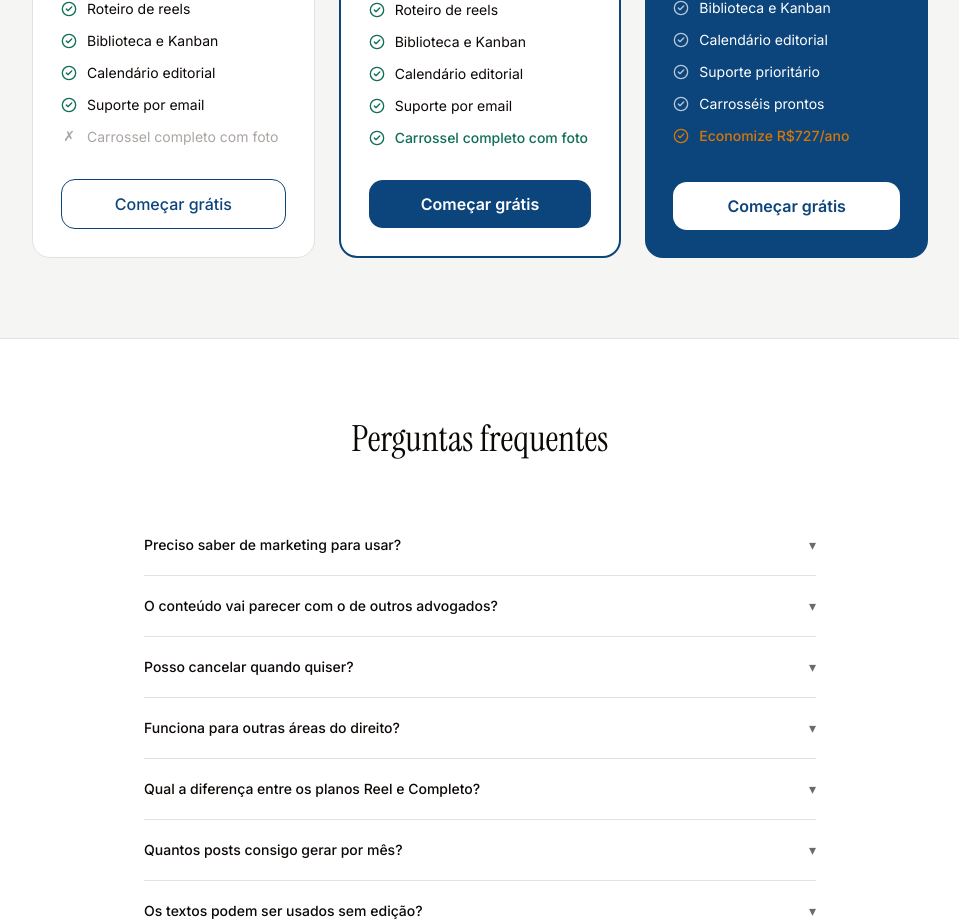
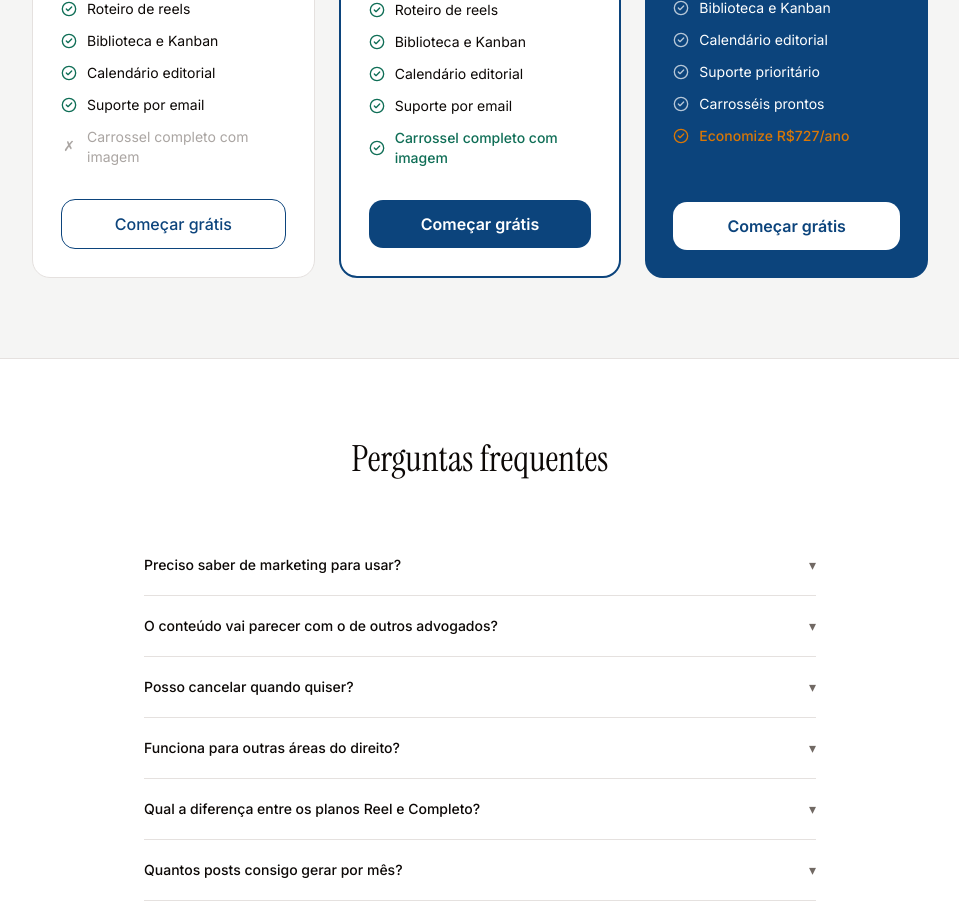
Before and after one commit to jerrysuelenignoato/JIADVOCA, a Next.js app: page / in a window 1280 px wide. Shown: the part 2900-3823 px from the top of the page, without its empty margins (160-1119 px from the left). Built offline with nearby package versions, Linux system fonts and the light colour scheme; no server answers.

Commit message:
fix: rename 'foto' to 'imagem' across all plan descriptions

```diff
--- a/app/(app)/gerar/page.tsx
+++ b/app/(app)/gerar/page.tsx
@@ -118,7 +118,7 @@ export default function GerarPage() {
                 >
                   <span className="text-xl">🖼</span>
                   <p className={`text-xs font-semibold mt-1.5 ${tipo === "carrossel" && comImagem ? "text-[#0F6E56]" : ""}`}>Carrossel completo</p>
-                  <p className="text-[10px] text-muted-foreground mt-0.5 leading-snug">Slides com foto real</p>
+                  <p className="text-[10px] text-muted-foreground mt-0.5 leading-snug">Slides com imagem real</p>
                 </button>
                 <button
                   onClick={() => { setTipo("reel"); setComImagem(false); }}
--- a/app/(app)/planos/page.tsx
+++ b/app/(app)/planos/page.tsx
@@ -17,13 +17,13 @@ const PLANOS = [
     desc: "Roteiros prontos de carrossel e reels todo mês",
     recursos: [
       "60 roteiros por mês",
-      "Roteiro de carrossel (sem foto)",
+      "Roteiro de carrossel",
       "Roteiro de reels",
       "Biblioteca e Kanban",
       "Calendário editorial",
       "Suporte por email",
     ],
-    nao: ["Carrossel completo com foto"],
+    nao: ["Carrossel completo com imagem"],
     cor: "border-border",
     badge: null,
   },
@@ -32,12 +32,12 @@ const PLANOS = [
     nome: "Plus",
     preco: "R$127",
     periodo: "/mês",
-    desc: "Tudo do Roteiro + carrossel completo com foto real",
+    desc: "Tudo do Roteiro + carrossel completo com imagem real",
     recursos: [
       "60 gerações por mês",
-      "Roteiro de carrossel (sem foto)",
+      "Roteiro de carrossel",
       "Roteiro de reels",
-      "Carrossel completo com foto",
+      "Carrossel completo com imagem",
       "Biblioteca e Kanban",
       "Calendário editorial",
       "Suporte por email",
@@ -54,9 +54,9 @@ const PLANOS = [
     desc: "Tudo incluso com 2 meses grátis",
     recursos: [
       "60 gerações por mês",
-      "Roteiro de carrossel (sem foto)",
+      "Roteiro de carrossel",
       "Roteiro de reels",
-      "Carrossel completo com foto",
+      "Carrossel completo com imagem",
       "Biblioteca e Kanban",
       "Calendário editorial",
       "Suporte prioritário",
--- a/app/page.tsx
+++ b/app/page.tsx
@@ -260,7 +260,7 @@ export default function HomePage() {
                   ))}
                   <li className="flex items-center gap-2.5 text-sm text-muted-foreground/60">
                     <span className="h-4 w-4 shrink-0 text-center leading-none">✗</span>
-                    Carrossel completo com foto
+                    Carrossel completo com imagem
                   </li>
                 </ul>
                 <Link
@@ -296,7 +296,7 @@ export default function HomePage() {
                   ))}
                   <li className="flex items-center gap-2.5 text-sm text-[#0F6E56] font-medium">
                     <CheckCircle2 className="h-4 w-4 text-[#0F6E56] shrink-0" />
-                    Carrossel completo com foto
+                    Carrossel completo com imagem
                   </li>
                 </ul>
                 <Link
--- a/components/app/UpgradeModal.tsx
+++ b/components/app/UpgradeModal.tsx
@@ -78,7 +78,7 @@ export default function UpgradeModal({ aberto, onFechar, motivo = "cota" }: Prop
               <li>✓ 60 roteiros/mês</li>
               <li>✓ Roteiro de carrossel</li>
               <li>✓ Roteiro de reels</li>
-              <li className="text-[#78716C]">✗ Carrossel com foto</li>
+              <li className="text-[#78716C]">✗ Carrossel com imagem</li>
             </ul>
             <button
               onClick={() => checkout("mensal")}
@@ -106,7 +106,7 @@ export default function UpgradeModal({ aberto, onFechar, motivo = "cota" }: Prop
               <li>✓ 60 gerações/mês</li>
               <li>✓ Roteiro de carrossel</li>
               <li>✓ Roteiro de reels</li>
-              <li className="text-[#0F6E56] font-medium">✓ Carrossel completo com foto</li>
+              <li className="text-[#0F6E56] font-medium">✓ Carrossel completo com imagem</li>
             </ul>
             <button
               onClick={() => checkout("mensal_plus")}
```
